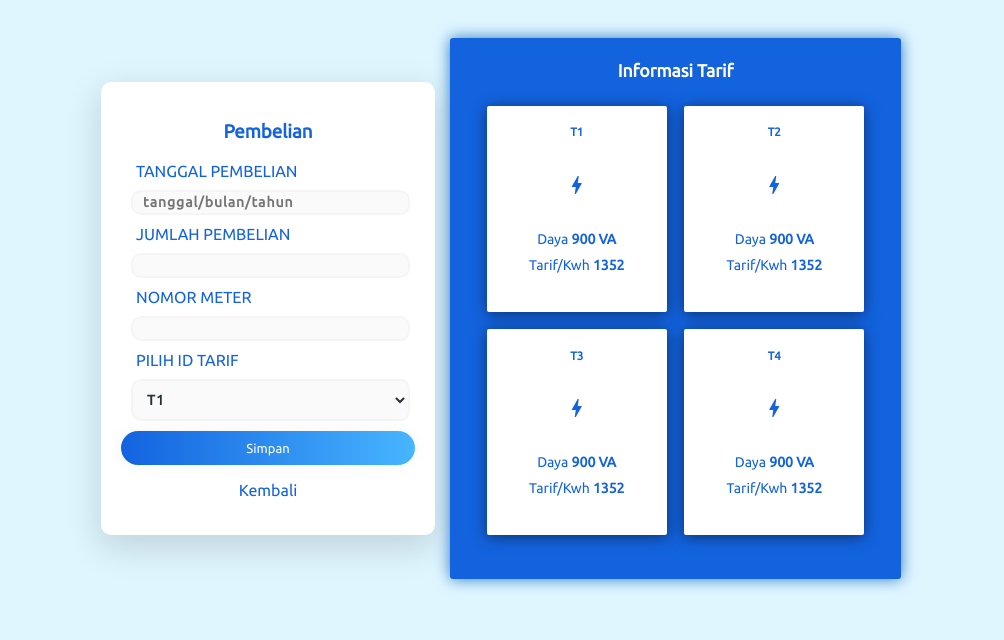
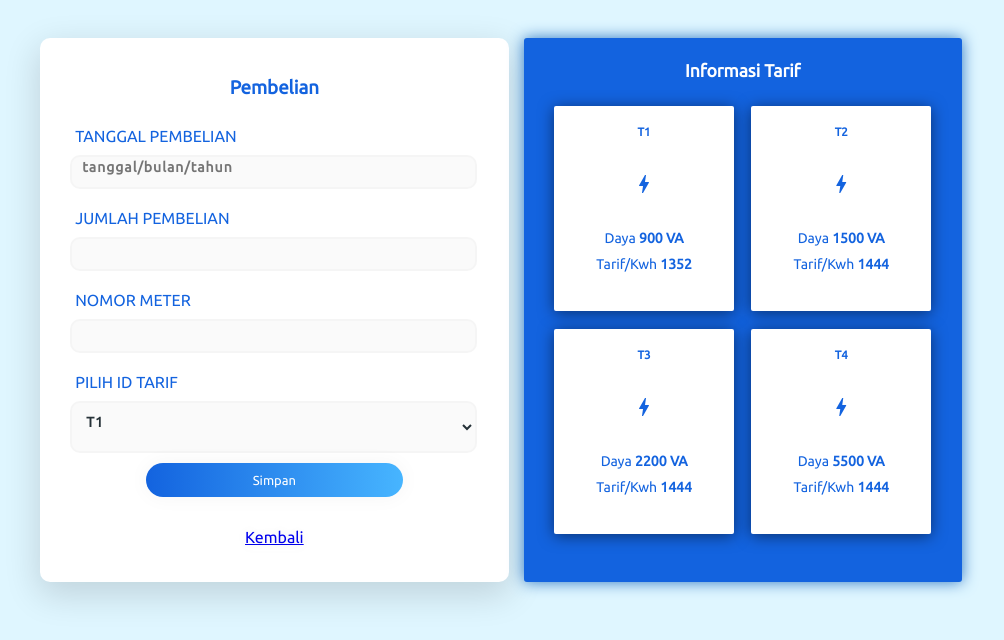
Before and after one commit to rosyanxone/PA_Web_A1, a PHP site: the page made by UI Hendi/Form Customer/PembelianCustomer.html in a window 1280 px wide. Shown: the top 640 px of the page, without its empty margins (139-1143 px from the left). Run offline with PHP 8.4, Linux system fonts and the light colour scheme; some libraries are stand-ins or nearby versions.

Commit message:
Perbaikan Form Pembelian Customer

```diff
--- a/UI Hendi/Form Customer/PembelianCustomer.html
+++ b/UI Hendi/Form Customer/PembelianCustomer.html
@@ -35,7 +35,7 @@
                 </select>
 
                 <button align="center" ><a href="#"></a>Simpan</button>
-                <p align="center" ><a href="#"></a>Kembali</p>
+                <p class="kembali" align="center" ><a href="#">Kembali</a></p>
             </form>
 
             <div class="bungkus2">
@@ -56,8 +56,8 @@
                             <h5>T2</h5>
                             <span class="material-icons">bolt</span>
                             <ul class="isi">
-                                <li>Daya <strong> 900 VA</strong></li>
-                                <li>Tarif/Kwh <strong> 1352</strong></li>
+                                <li>Daya <strong> 1500 VA</strong></li>
+                                <li>Tarif/Kwh <strong> 1444</strong></li>
                             </ul>
                         </div>
                     </div>
@@ -67,8 +67,8 @@
                             <h5>T3</h5>
                             <span class="material-icons">bolt</span>
                             <ul class="isi">
-                                <li>Daya <strong> 900 VA</strong></li>
-                                <li>Tarif/Kwh <strong> 1352</strong></li>
+                                <li>Daya <strong> 2200 VA</strong></li>
+                                <li>Tarif/Kwh <strong> 1444</strong></li>
                             </ul>
                         </div>
 
@@ -76,8 +76,8 @@
                             <h5>T4</h5>
                             <span class="material-icons">bolt</span>
                             <ul class="isi">
-                                <li>Daya <strong> 900 VA</strong></li>
-                                <li>Tarif/Kwh<strong> 1352</strong></li>
+                                <li>Daya <strong> 5500 VA</strong></li>
+                                <li>Tarif/Kwh<strong> 1444</strong></li>
                             </ul>
                         </div>
                     </div>
--- a/UI Hendi/Form Customer/Stylesheet/PembelianCustomer.css
+++ b/UI Hendi/Form Customer/Stylesheet/PembelianCustomer.css
@@ -9,21 +9,20 @@ body {
     align-items: center;
     margin: auto;
     font-family: 'Ubuntu', sans-serif;
-    width: 800px;
+    width: 80vw;
     padding: 30px;
 }
 
 .bungkus1 {
     display: flex;
-    width: 100%;
-    align-items: center;
+    width: 90%;
 }
 
 form {
     background-color: #FFFFFF;
     display: flex;
     flex-direction: column;
-    width: 40%;
+    width: 60%;
     box-shadow: 0px 11px 35px 2px rgba(0, 0, 0, 0.14);
     color: #1363DF;
     border-radius: 10px;
@@ -42,6 +41,7 @@ form {
     letter-spacing: 1px;
     background: rgba(136, 126, 126, 0.04);
     padding: 10px 10px;
+    padding-bottom: 20px;
     border: none;
     border-radius: 10px;
     outline: none;
@@ -52,6 +52,7 @@ form {
 }
 
 .ket{
+    padding-top: 10px;
     padding-left: 15px;
     font-family: 'Ubuntu', sans-serif;
     color: #1363DF;
@@ -63,15 +64,15 @@ input {
     height: 25px;
 }
 button {
-    border-radius: 2em;
+    border-radius: 5em;
     color: #fff;
     background: linear-gradient(to right, #1363DF, #47B5FF);
     border: 0;
-    padding-left: 20px;
-    padding-right: 20px;
     padding-bottom: 10px;
     padding-top: 10px;
     font-family: 'Ubuntu', sans-serif;
+    margin-left: 20%;
+    margin-right: 20%;
     font-size: 13px;
     box-shadow: 0 0 20px 1px rgba(0, 0, 0, 0.04);
 }
```
